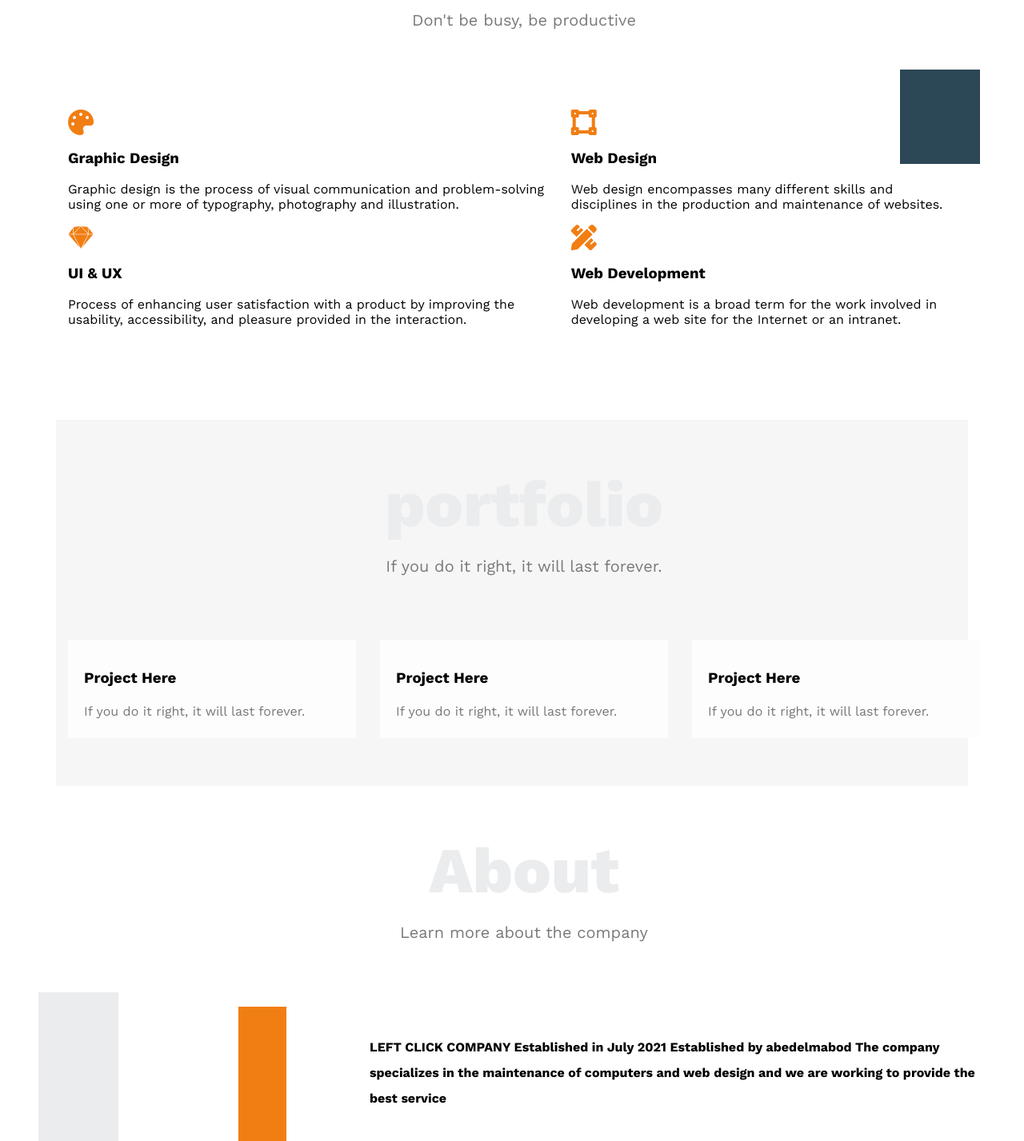
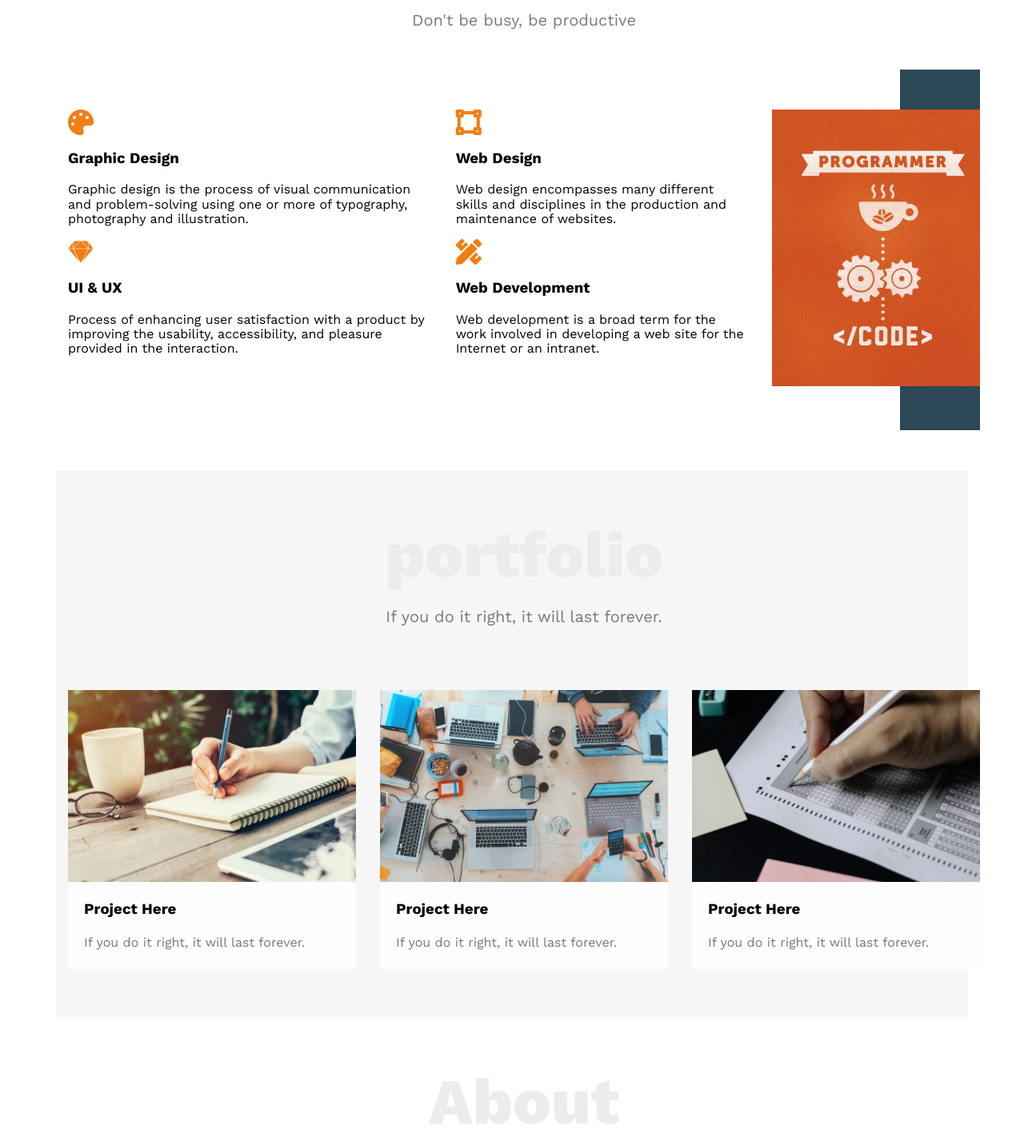
Before and after one commit to abedelmabod/abedelmabod, a plain HTML site: page index.html in a window 1280 px wide. Shown: the part 1500-2927 px from the top of the page at 80% size. Drawn offline with nearby package versions, Linux system fonts and the light colour scheme.

Commit message:
Update index.html

```diff
--- a/index.html
+++ b/index.html
@@ -146,7 +146,7 @@
                         </div>
                         <div class="col">
                             <div class="image image-column">
-                                <img src="../project/image/Services.jpg" alt="" />
+                                <img src="image/Services.jpg" alt="" />
                             </div>
                         </div>
                     </div>
@@ -174,20 +174,20 @@
         <p>If you do it right, it will last forever.</p>
     <div class="portfolio-content">
         <div class="card">
-            <img src="../project/image/portfolio-1.jpg" alt="">
+            <img src="image/portfolio-1.jpg" alt="">
             <div class="info">
                 <h3>Project Here</h3>
                 <p>If you do it right, it will last forever.</p>
             </div>
         </div>
         <div class="card">
-            <img src="../project/image/portfolio-2.jpg" alt="">
+            <img src="image/portfolio-2.jpg" alt="">
             <div class="info">
                 <h3>Project Here</h3>
                 <p>If you do it right, it will last forever.</p>
             </div>
         </div> <div class="card">
-            <img src="../project/image/portfolio-3.jpg" alt="">
+            <img src="image/portfolio-3.jpg" alt="">
             <div class="info">
                 <h3>Project Here</h3>
                 <p>If you do it right, it will last forever.</p>
@@ -205,7 +205,7 @@
     <p>Learn more about the company</p>
     <div class="about-content">
         <div class="image">
-            <img src="../project/image/about me.png" alt="">
+            <img src="image/about me.png" alt="">
         </div>
         <div class="text">
             <p> LEFT CLICK COMPANY Established in July 2021 Established by abedelmabod The company specializes in the maintenance of computers and web design and we are working to provide the best service
```
